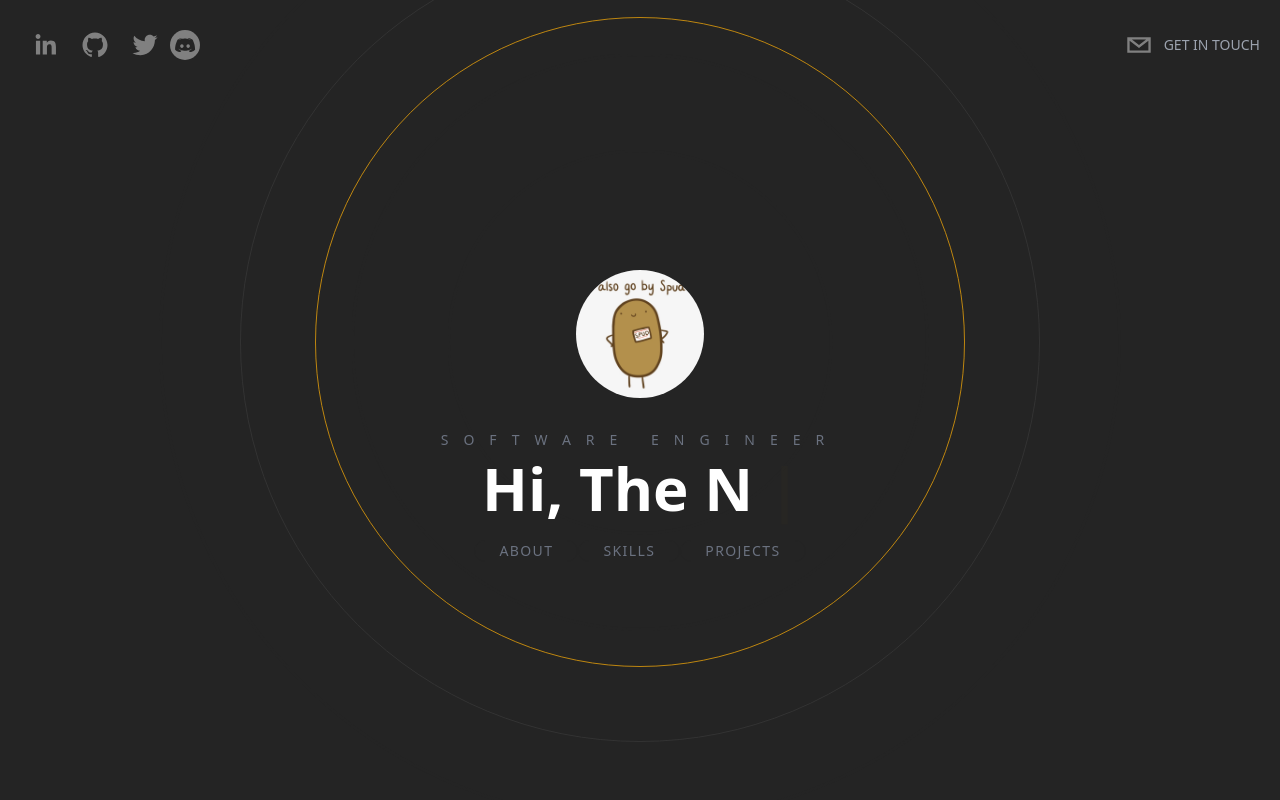
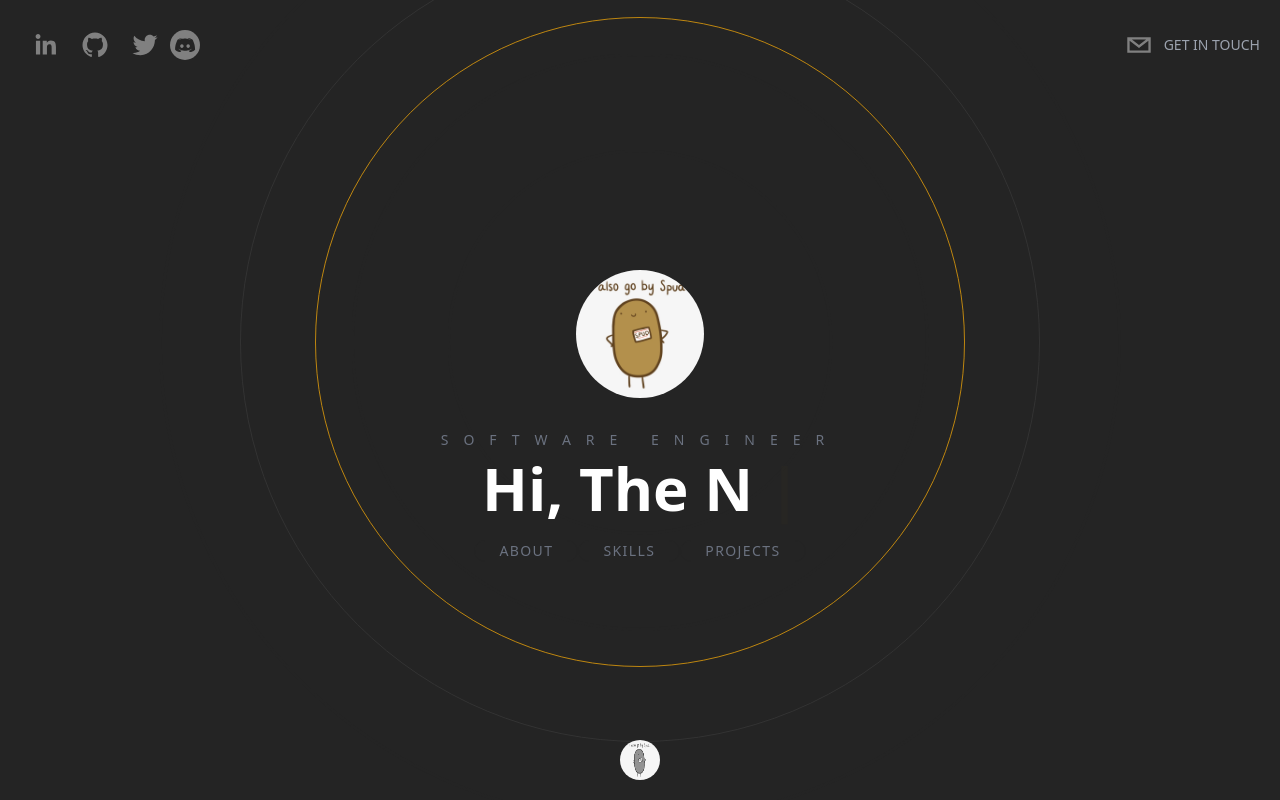
Before and after one commit to AbdElrahmanGbr/my-portfolio, a Next.js app: page / in a window 1280 px wide. Built offline with nearby package versions, Linux system fonts and the light colour scheme.

Commit message:
Added link to ContactMe and footer

```diff
--- a/components/Header.tsx
+++ b/components/Header.tsx
@@ -2,6 +2,7 @@
 import * as React from 'react';
 import {SocialIcon} from "react-social-icons";
 import {motion} from 'framer-motion';
+import Link from "next/link";
 
 type Props = {};
 
@@ -16,11 +17,13 @@
                 <SocialIcon url="https://twitter.com/AbdelrahmanGbr4" fgColor={"gray"} bgColor={"transparent"}/>
                 <SocialIcon url="https://discordapp.com/users/AbdElrahman Gbr#5119" fgColor={"transparent"} bgColor={"gray"} style={{ height: 30, width: 30 }}/>
             </motion.div>
-
+            <Link href={"#contact"}>
             <motion.div initial={{x: 500, opacity: 0, scale: 0.5}} animate={{x: 0, opacity: 1, scale: 1}} transition={{duration:1.5}} className={"flex flex-row items-center text-gray-300 cursor-pointer"}>
                 <SocialIcon className={"cursor-pointer"} network={"email"} fgColor={"gray"} bgColor={"transparent"}/>
                 <p className={"uppercase hidden md:inline-flex text-sm text-gray-400"}>Get in Touch</p>
             </motion.div>
+            </Link>
+
         </header>
     );
 };
--- a/pages/index.tsx
+++ b/pages/index.tsx
@@ -7,9 +7,11 @@
 import Projects from "../components/Projects";
 import ContactMe from "../components/ContactMe";
 import {NextPage} from "next";
+import Link from "next/link";
 
 const Home: NextPage = () => {
-    return (<div className={"bg-[rgb(36,36,36)] text-white h-screen snap-y snap-mandatory overflow-y-scroll overflow-x-hidden z-0 scrollbar scrollbar-track-gray-400/20 scrollbar-thumb-[#F7AB0A]/80"}>
+    return (<div
+        className={"bg-[rgb(36,36,36)] text-white h-screen snap-y snap-mandatory overflow-y-scroll overflow-x-hidden z-0 scrollbar scrollbar-track-gray-400/20 scrollbar-thumb-[#F7AB0A]/80"}>
         <Head>
             <title>AbdElrahman's Portfolio</title>
         </Head>
@@ -36,8 +38,16 @@
         </section>
 
         <section id={"contact"} className={"snap-start"}>
-            <ContactMe />
+            <ContactMe/>
         </section>
+        <Link href={"#hero"}>
+            <footer className={"sticky bottom-5 w-full cursor-pointer"}>
+                <div className={"flex items-center justify-center"}>
+                    <img className={"h-10 w-10 rounded-full filter grayscale hover:grayscale-0 cursor-pointer"}
+                         src="./spud.png" alt=""/>
+                </div>
+            </footer>
+        </Link>
     </div>)
 }
 
```
Lines whose indentation alone changed are shown as unchanged.
